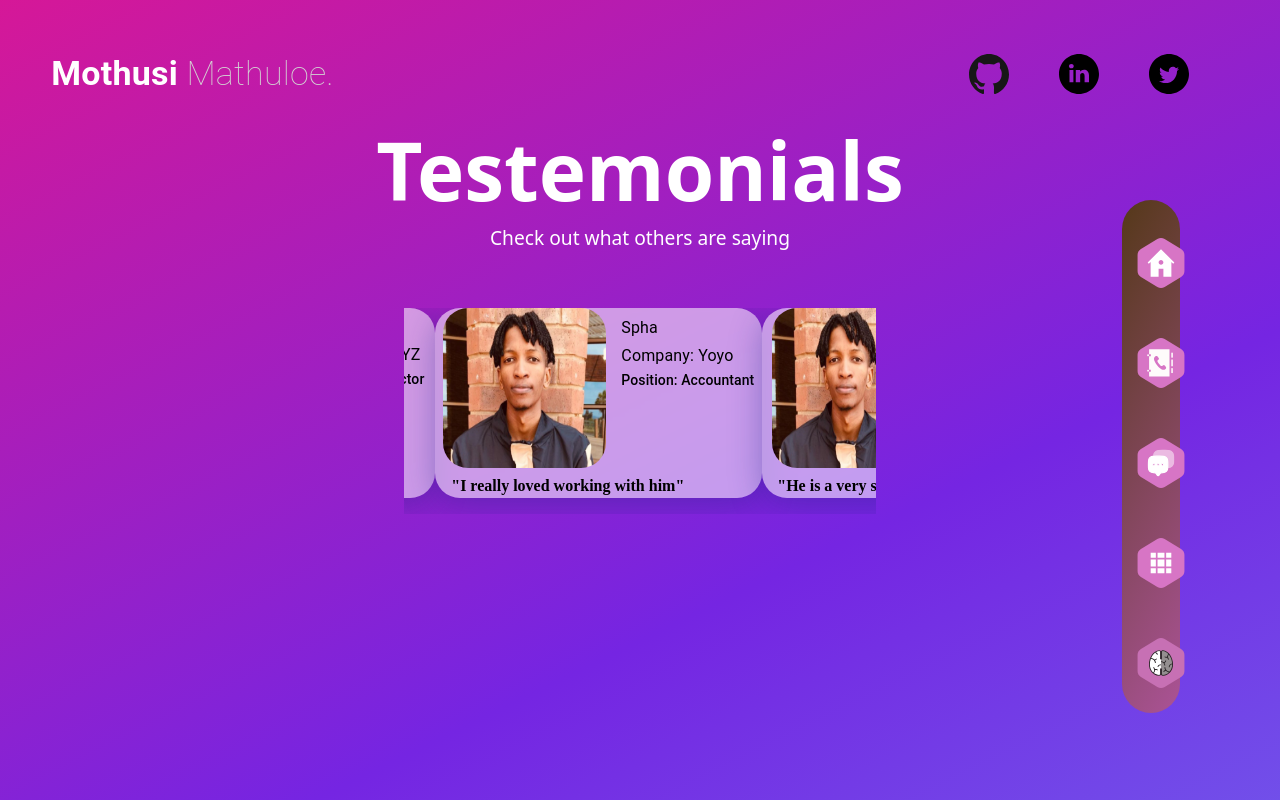
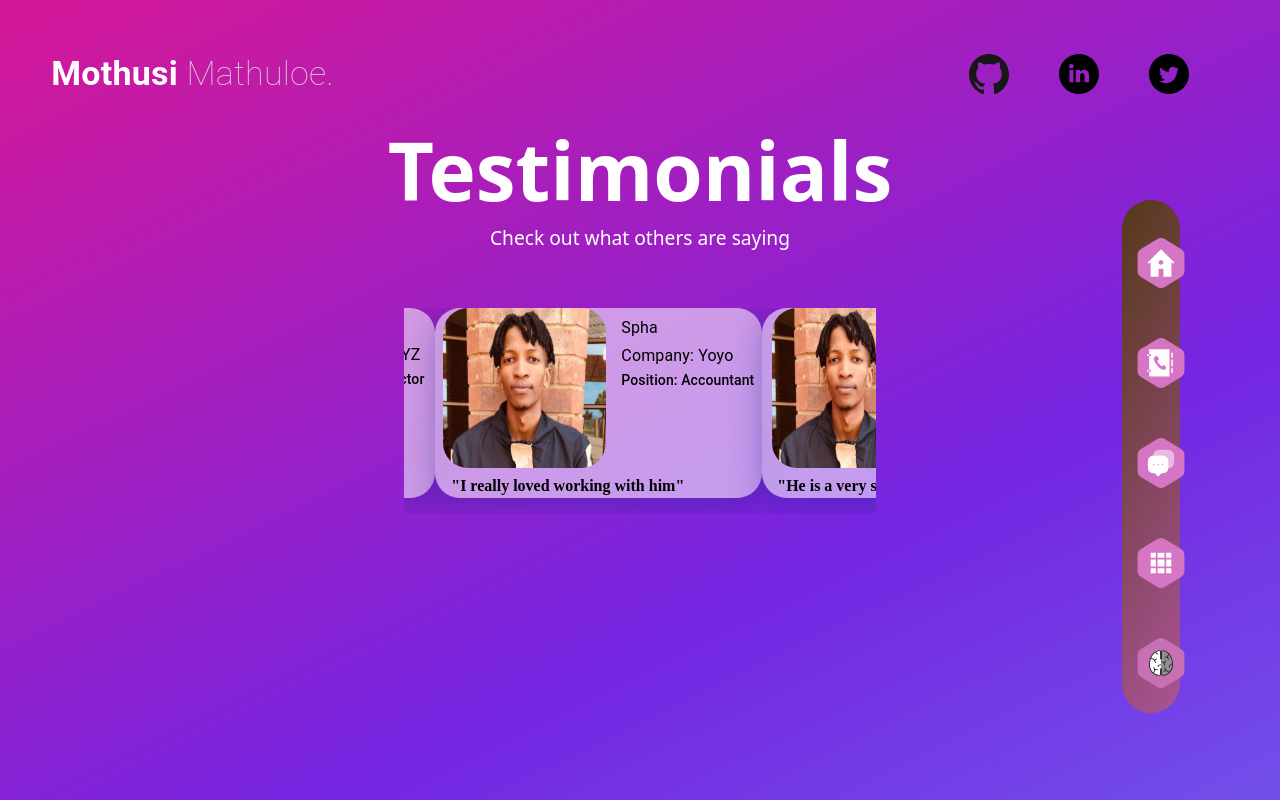
Before and after one commit to Mothusim/mathuloe-mothusi, a React (Vite) app: page /testemonials in a window 1280 px wide. Built offline with nearby package versions, Linux system fonts and the light colour scheme.

Commit message:
fixed the typo in the Testimonial page header from Testemonials to Testimonials

```diff
--- a/src/Pages/Testemonials.jsx
+++ b/src/Pages/Testemonials.jsx
@@ -7,7 +7,7 @@ export default function Testemonials(){
 
         <div className='testMain'>
 
-            <h3 className='testemonials-h3'>Testemonials</h3>
+            <h3 className='testemonials-h3'>Testimonials</h3>
 
             <h6 className='testemonials-h6' style={{marginBottom:'5%', color:'white'}}>Check out what others are saying</h6>
 
```
